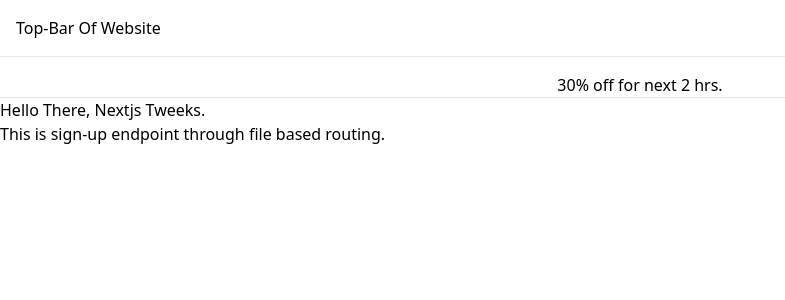
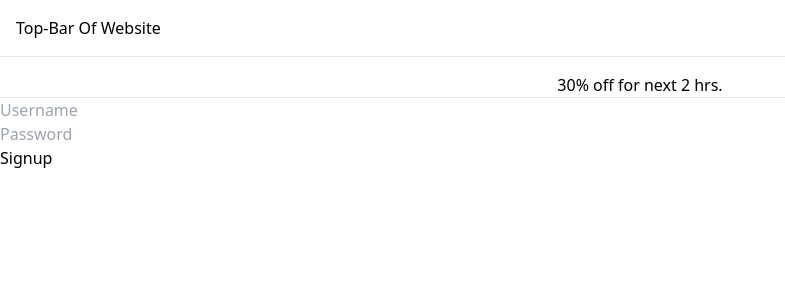
Before and after one commit to tyrex1829/next-explore, a Next.js app: page /signup in a window 1280 px wide. Shown: the top 300 px of the page, without its empty margins (0-785 px from the left). Built offline with nearby package versions, Linux system fonts and the light colour scheme.

Commit message:
signup route

```diff
--- a/app/(auth)/signup/page.tsx
+++ b/app/(auth)/signup/page.tsx
@@ -1,8 +1,11 @@
 export default function Signup() {
   return (
     <div>
-      <h1>Hello There, Nextjs Tweeks.</h1>
-      <h3>This is sign-up endpoint through file based routing.</h3>
+      <input type="text" placeholder="Username" />
+      <br />
+      <input type="text" placeholder="Password" />
+      <br />
+      <button>Signup</button>
     </div>
   );
 }
```
